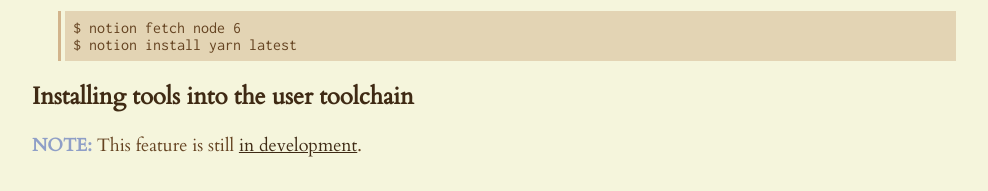
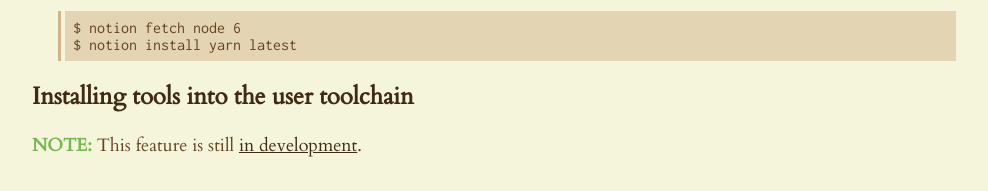
Before and after one commit to notion-cli/www-old, a plain HTML site: page getting-started.html in a window 1280 px wide. Shown: the part 1280-1471 px from the top of the page, without its empty margins (133-1121 px from the left). Drawn offline with nearby package versions, Linux system fonts and the light colour scheme.

Commit message:
green note

```diff
--- a/styles.css
+++ b/styles.css
@@ -152,5 +152,5 @@
 
 .note {
     font-weight: bold;
-    color: #8F9FC7;
+    color: #78b752;
 }
```
